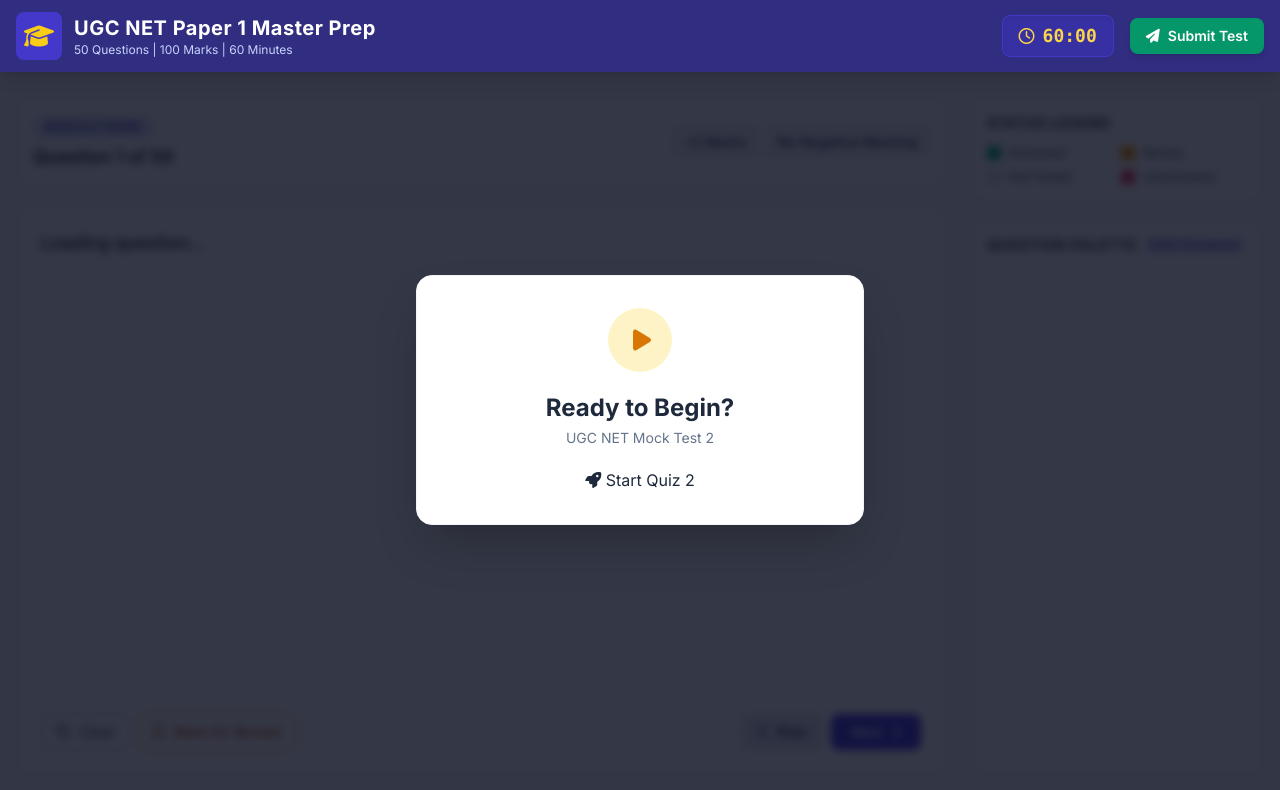
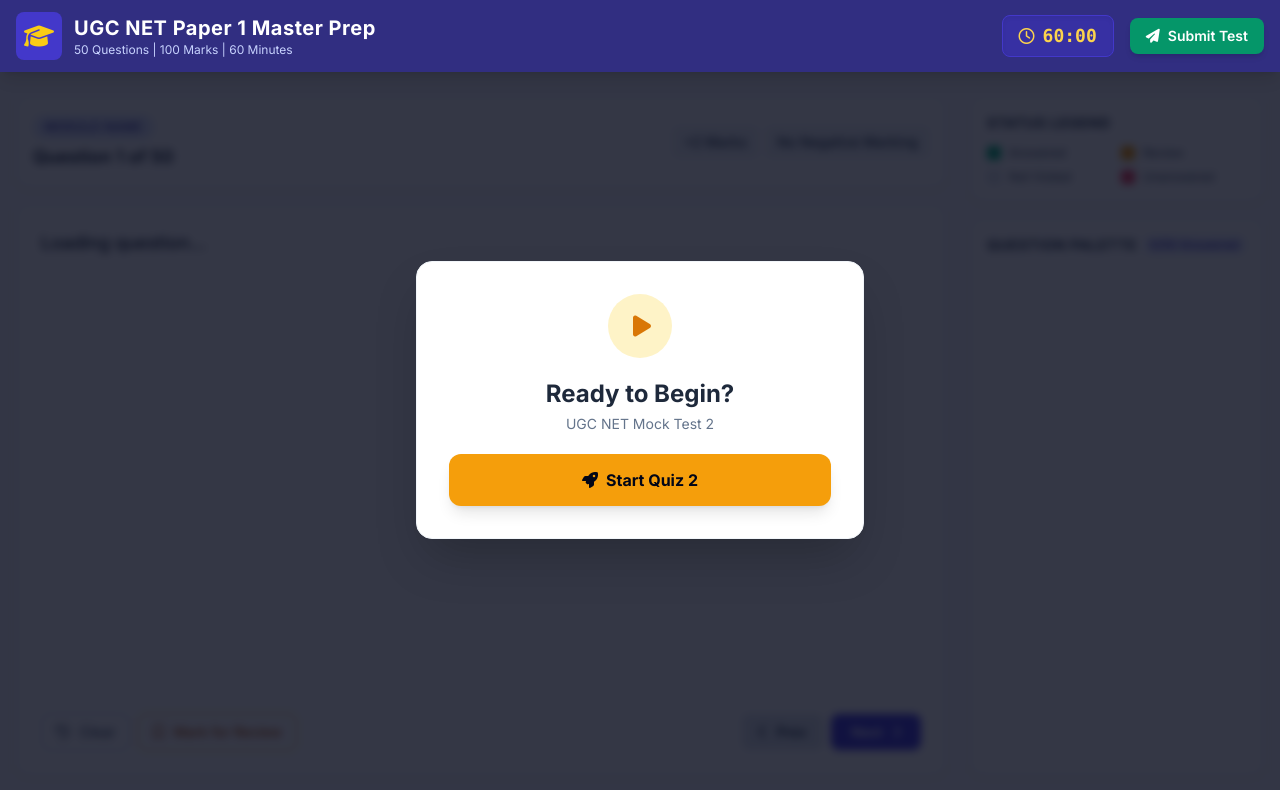
Before and after one commit to abdussalamc/ugc-net, a plain HTML site: page quiz2.html in a window 1280 px wide. Drawn offline with nearby package versions, Linux system fonts and the light colour scheme.

Commit message:
Enhance start button styling for quiz modal

```diff
--- a/quiz2.html
+++ b/quiz2.html
@@ -26,8 +26,10 @@
             <h2 class="text-2xl font-bold text-slate-800">Ready to Begin?</h2>
             <p class="text-slate-500 text-sm mt-1">UGC NET Mock Test 2</p>
         </div>
-<button onclick="document.getElementById('start-modal').remove(); startTimer(); renderQuestion();" class="...">    <i class="fa-solid fa-rocket"></i>
-    <span>Start Quiz 2</span>
+<button onclick="document.getElementById('start-modal').remove(); startTimer(); renderQuestion();" class="w-full bg-amber-500 hover:bg-amber-600 text-slate-950 font-bold py-3.5 px-6 rounded-xl shadow-lg hover:shadow-amber-500/25 transition duration-150 flex items-center justify-center space-x-2 text-base">
+            <i class="fa-solid fa-rocket"></i>
+            <span>Start Quiz 2</span>
+        </button>
     </div>
 </div>
 
```
